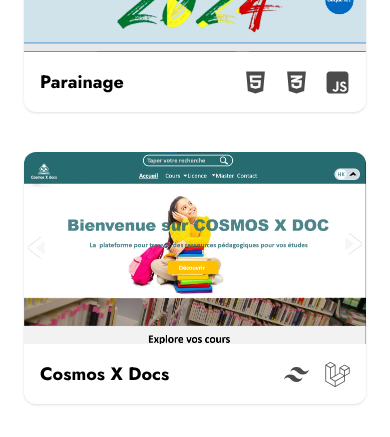
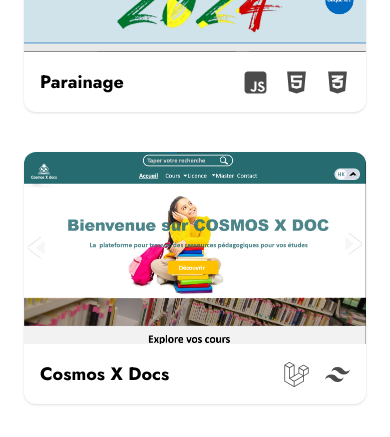
Before and after one commit to capitaine12/portfolio, a React (Vite) app: page /projects in a window 390 px wide. Shown: the part 256-693 px from the top of the page. Built offline with nearby package versions, Linux system fonts and the light colour scheme.

Commit message:
mobile first project phase 3 dispositon des icones

```diff
--- a/src/data/projects.data.ts
+++ b/src/data/projects.data.ts
@@ -37,7 +37,7 @@
       parainage3,
       parainage4,
     ],
-    stacks: ["html", "css", "javascript"],
+    stacks: ["javascript" , "html", "css"],
     link: "https://humm-niam.com",
   },
     {
@@ -55,7 +55,7 @@
       cxd5,
       cxd6,
     ],
-    stacks: ["tailwind", "laravel"],
+    stacks: ["laravel" , "tailwind" ],
   },
       {
     id: 3,
```
